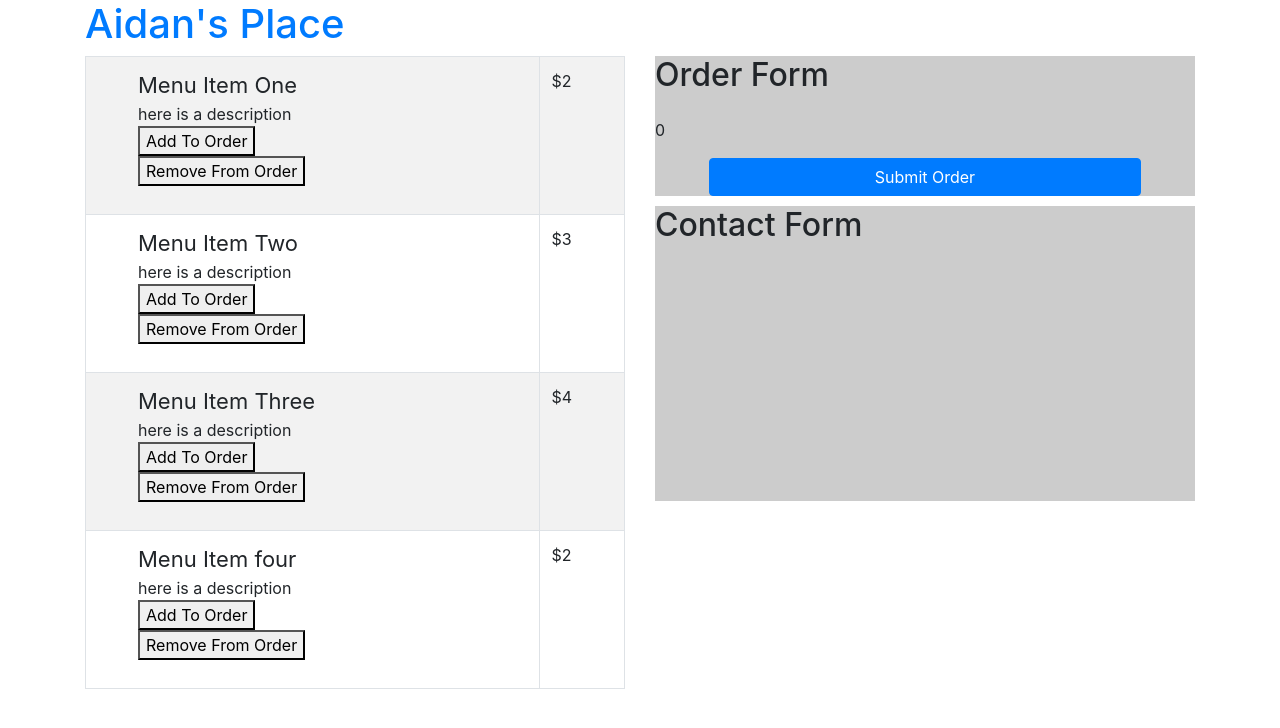
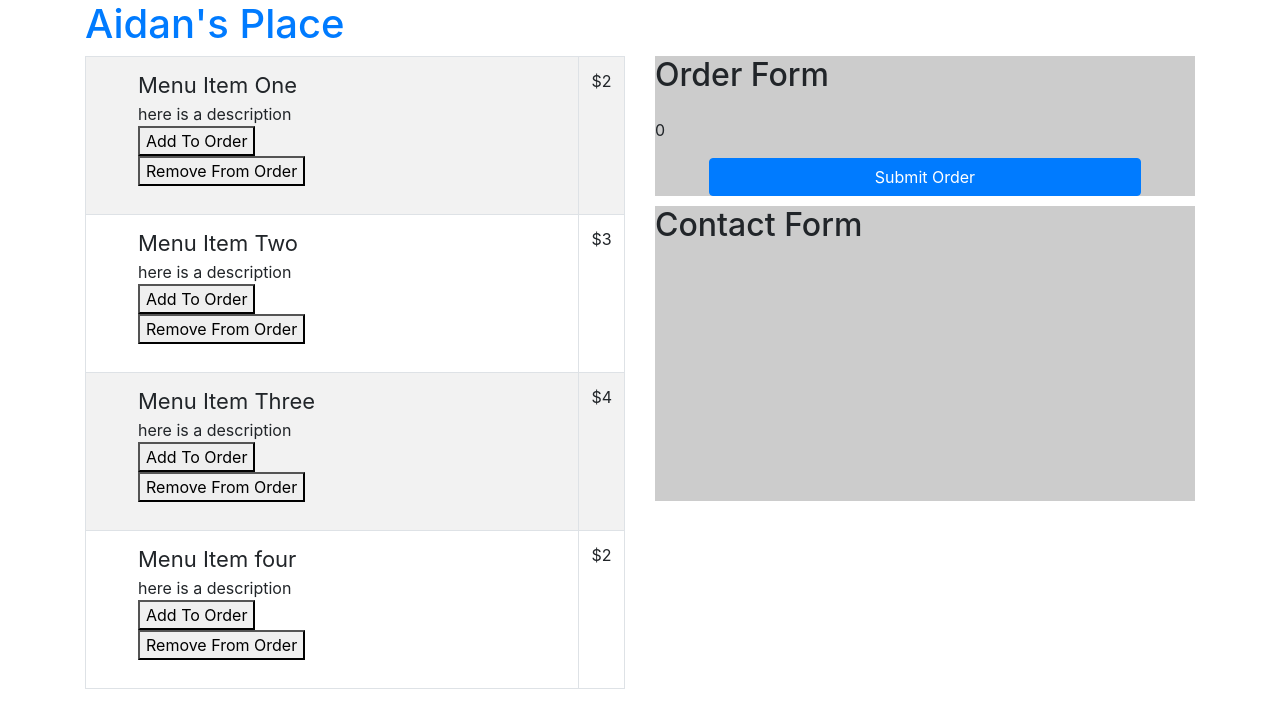
Before and after one commit to ccs-student-submissions/5-4-1-bobs-place-apierc2175, a React (Create React App) app in the folder my-app/: page / in a window 1280 px wide. Shown: the top 728 px of the page. Built offline with nearby package versions, Linux system fonts and the light colour scheme.

Commit message:
made delete not work if there are no items

```diff
--- a/my-app/src/containers/App.css
+++ b/my-app/src/containers/App.css
@@ -50,7 +50,7 @@ ul {
   font-size: 22px;
 }
 
-tr {
+td {
   width: 100%;
 }
 
--- a/my-app/src/containers/App.js
+++ b/my-app/src/containers/App.js
@@ -37,6 +37,8 @@ class App extends Component {
   }
 
   removeFromCart(item) {
+
+    if(this.state.subtotal > 0) {
       let items = [...this.state.orderItems];
       let index = items.indexOf(item);
       items.splice(index, 1);
@@ -44,6 +46,7 @@ class App extends Component {
         orderItems: items,
         subtotal: prevState.subtotal - item.price
       }));
+    }
   }
 
   submitOrder() {
```
Lines whose indentation alone changed are shown as unchanged.
